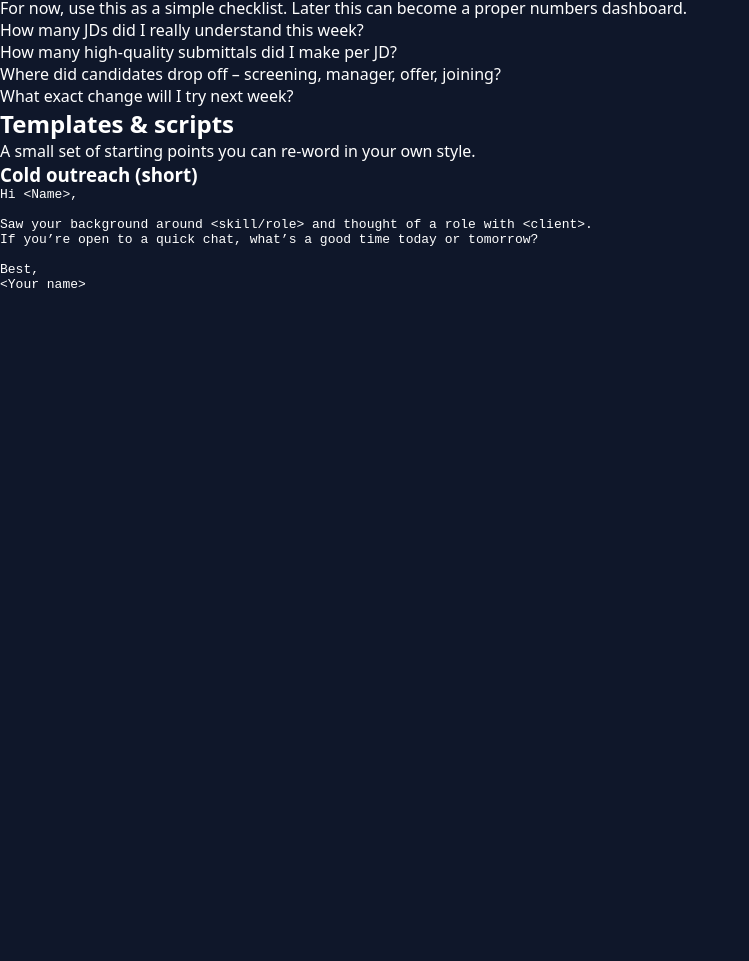
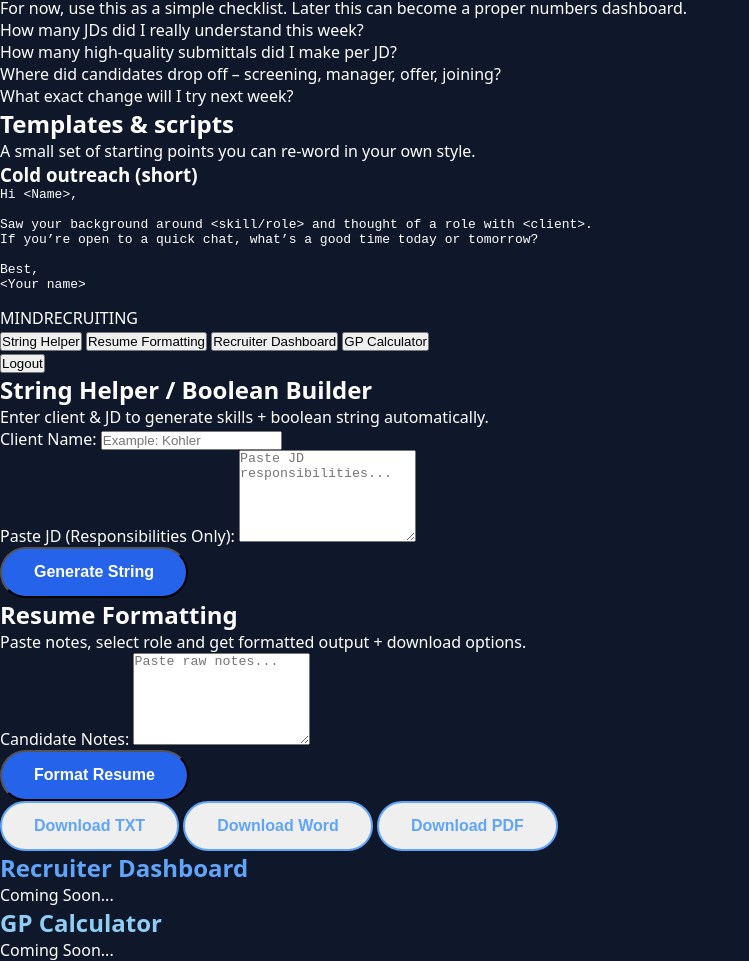
Before and after one commit to kalrasourabh/us-staffing-website, a plain HTML site: page dashboard.html in a window 1280 px wide. Shown: the part 1467-2428 px from the top of the page, without its empty margins (0-749 px from the left). Before the commit the page ends 1774 px from the top, so only its background shows below. Drawn offline with Linux system fonts and the light colour scheme.

Commit message:
Update dashboard.html

```diff
--- a/dashboard.html
+++ b/dashboard.html
@@ -191,3 +191,92 @@
   <script src="script.js"></script>
 </body>
 </html>
+<!DOCTYPE html>
+<html lang="en">
+<head>
+<meta charset="UTF-8" />
+<meta name="viewport" content="width=device-width, initial-scale=1.0" />
+<title>Dashboard – MindRecruiting</title>
+<link rel="stylesheet" href="style.css" />
+</head>
+
+<body class="page-dark">
+
+<div class="layout">
+
+  <!-- SIDEBAR -->
+  <aside class="sidebar-premium">
+    <div class="sidebar-title">MINDRECRUITING</div>
+
+    <nav class="sidebar-nav">
+      <button class="nav-btn active" data-target="bool">String Helper</button>
+      <button class="nav-btn" data-target="resume">Resume Formatting</button>
+      <button class="nav-btn" data-target="dashboard">Recruiter Dashboard</button>
+      <button class="nav-btn" data-target="gp">GP Calculator</button>
+    </nav>
+
+    <button class="logout-btn" onclick="logoutUser()">Logout</button>
+  </aside>
+
+  <!-- MAIN CONTENT AREA -->
+  <main class="main-panel">
+
+    <!-- BOOLEAN HELPER -->
+    <section id="bool" class="panel active glass-card">
+      <h1>String Helper / Boolean Builder</h1>
+      <p class="subtext">Enter client & JD to generate skills + boolean string automatically.</p>
+
+      <div class="form-block">
+        <label>Client Name:</label>
+        <input type="text" id="bool-client" placeholder="Example: Kohler">
+      </div>
+
+      <div class="form-block">
+        <label>Paste JD (Responsibilities Only):</label>
+        <textarea id="bool-jd" rows="6" placeholder="Paste JD responsibilities..."></textarea>
+      </div>
+
+      <button class="btn-primary-lg" onclick="generateBoolean()">Generate String</button>
+
+      <div id="bool-output" class="output-box"></div>
+    </section>
+
+    <!-- RESUME FORMATTING -->
+    <section id="resume" class="panel glass-card">
+      <h1>Resume Formatting</h1>
+      <p class="subtext">Paste notes, select role and get formatted output + download options.</p>
+
+      <div class="form-block">
+        <label>Candidate Notes:</label>
+        <textarea id="res-notes" rows="6" placeholder="Paste raw notes..."></textarea>
+      </div>
+
+      <button class="btn-primary-lg" onclick="formatResume()">Format Resume</button>
+
+      <div id="resume-output" class="output-box"></div>
+
+      <div class="download-box">
+        <button class="btn-outline-lg" onclick="downloadTXT()">Download TXT</button>
+        <button class="btn-outline-lg" onclick="downloadDOCX()">Download Word</button>
+        <button class="btn-outline-lg" onclick="downloadPDF()">Download PDF</button>
+      </div>
+    </section>
+
+    <!-- RECRUITER DASHBOARD -->
+    <section id="dashboard" class="panel glass-card center-box">
+      <h1 style="color:#60a5fa;">Recruiter Dashboard</h1>
+      <p class="coming-blink">Coming Soon...</p>
+    </section>
+
+    <!-- GP CALCULATOR -->
+    <section id="gp" class="panel glass-card center-box">
+      <h1 style="color:#90cdf4;">GP Calculator</h1>
+      <p class="coming-blink">Coming Soon...</p>
+    </section>
+
+  </main>
+</div>
+
+<script src="script.js"></script>
+</body>
+</html>
```
